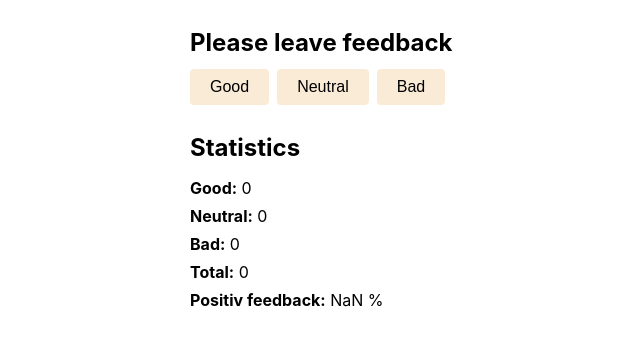
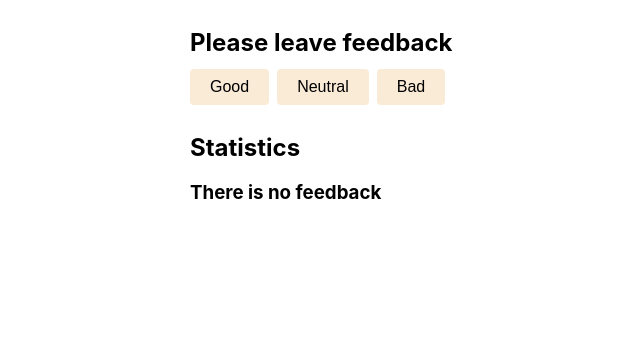
Before and after one commit to ssulphurr/goit-react-hw-02-feedback, a React (Create React App) app: page / in a window 1280 px wide. Shown: the top 346 px of the page, without its empty margins (50-690 px from the left). Built offline with nearby package versions, Linux system fonts and the light colour scheme.

Commit message:
adds step 4

```diff
--- a/src/components/App.jsx
+++ b/src/components/App.jsx
@@ -2,6 +2,7 @@ import React, { Component } from 'react';
 import Statistics from './Statistics/Statistics';
 import FeedbackOprions from './FeedbackOptions/FeedbackOptions';
 import Section from './Section/Section';
+import Notification from './Notification/Notitfication';
 
 class App extends Component {
   state = {
@@ -43,6 +44,11 @@ class App extends Component {
         </Section>
 
         <Section title="Statistics">
+          {this.countTotalFeedback() == 0 && (
+            <Notification message="There is no feedback" />
+          )}
+
+          {this.countTotalFeedback() != 0 && (
             <Statistics
               good={this.state.good}
               neutral={this.state.neutral}
@@ -50,6 +56,7 @@ class App extends Component {
               total={this.countTotalFeedback()}
               positivePercentage={this.countPositiveFeedbackPercentage()}
             />
+          )}
         </Section>
       </>
     );
--- /dev/null
+++ b/src/components/Notification/Notitfication.jsx
@@ -0,0 +1,8 @@
+import React from 'react';
+import css from './Notification.module.css';
+
+const Notification = ({ message }) => {
+  return <h3>{message}</h3>;
+};
+
+export default Notification;
```
Also changed, not shown: src/components/Notification/Notification.module.css (added). Lines whose indentation alone changed are shown as unchanged.
